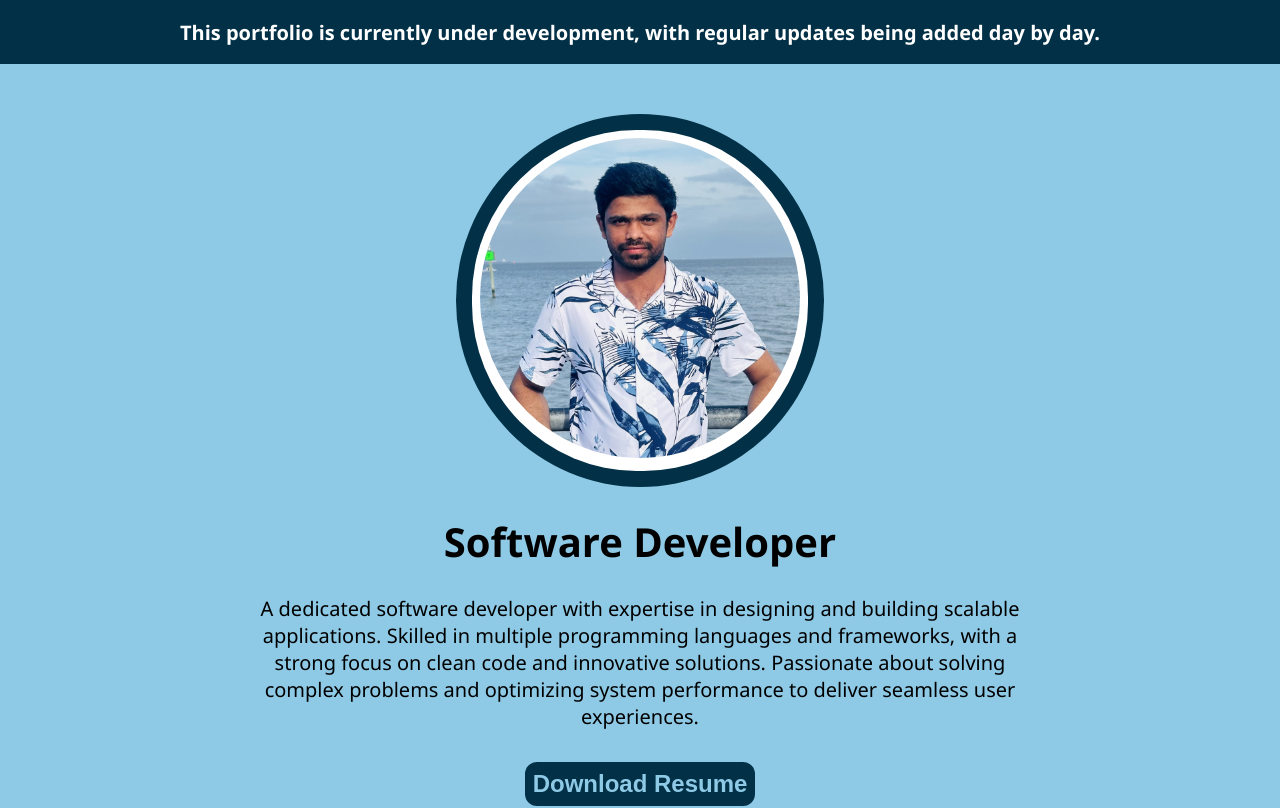
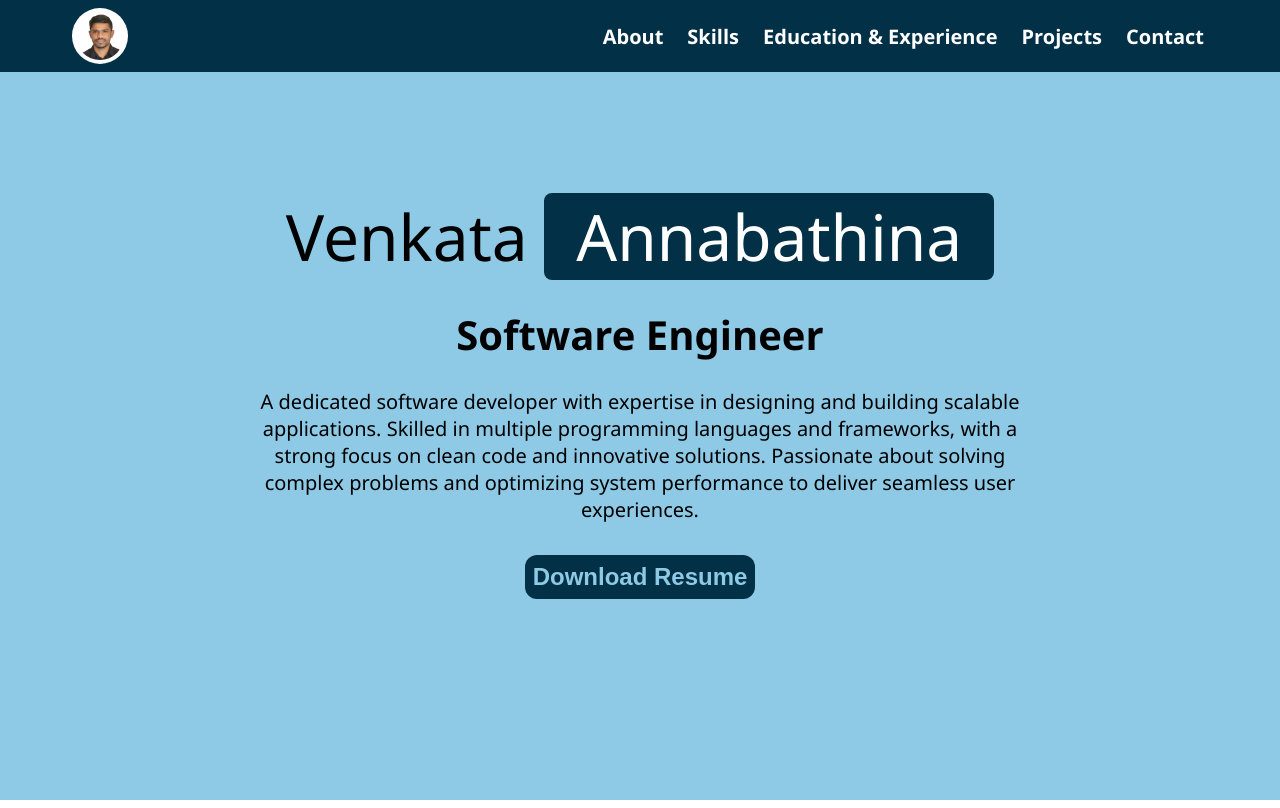
Before and after one commit to 143prudhvi/portfolio, a React (Vite) app: page / in a window 1280 px wide. Shown: the top 808 px of the page. Built offline with nearby package versions, Linux system fonts and the light colour scheme.

Commit message:
Menu Bar Added

```diff
--- a/src/App.jsx
+++ b/src/App.jsx
@@ -1,17 +1,30 @@
+import { useRef } from 'react'
 import './App.scss'
 import EducationComponent from './components/education-component/education-component'
 import IntroComponent from './components/intro-component/intro-component'
+import Navbar from './components/navbar-component/navbar-component'
 import ProjectsComponent from './components/projects-component/projects-component'
 import SkillsComponents from './components/skills-component/skills-component'
 
 function App() {
 
+  const aboutRef = useRef(null);
+  const skillsRef = useRef(null);
+  const eduRef = useRef(null);
+  const projectRef = useRef(null);
+  const contactRef = useRef(null);
+
+  const scrollToSection = (ref) => {
+    ref.current.scrollIntoView({ behavior: 'smooth' });
+  };
+
   return (
     <>
-      <IntroComponent />
-      <SkillsComponents />
-      <EducationComponent />
-      <ProjectsComponent />
+      <Navbar aboutRef={aboutRef} skillsRef={skillsRef} eduRef={eduRef} projectRef={projectRef} contactRef={contactRef} onClickHandler={scrollToSection} />
+      <IntroComponent aboutRef={aboutRef} />
+      <SkillsComponents skillsRef={skillsRef} />
+      <EducationComponent eduRef={eduRef} />
+      <ProjectsComponent projectRef={projectRef} />
     </>
   )
 }
--- a/src/App.scss
+++ b/src/App.scss
@@ -1,6 +1,6 @@
 .section-title{
     margin-top: 0;
-    padding-top: 48px;
+    padding-top: 72px;
     text-align: center;
     position: relative;
 }
--- a/src/components/education-component/education-component.jsx
+++ b/src/components/education-component/education-component.jsx
@@ -3,9 +3,9 @@ import MGRLogo from './../../assets/Images/mgr.png'
 import WichitaLogo from './../../assets/Images/wichitastate.png'
 
 
-const EducationComponent = () => {
+const EducationComponent = ({eduRef}) => {
     return(
-        <div className='education'>
+        <div className='education' ref={eduRef}>
             <h1 className='section-title'>
                 <span className='education-legend'></span>Education
                 <span className='experience-legend'></span> & Experience
--- a/src/components/intro-component/intro-component.jsx
+++ b/src/components/intro-component/intro-component.jsx
@@ -1,17 +1,29 @@
 import './intro-component.scss'
-import React from 'react'
-import Logo from './../../assets/Images/ProfilePic.jpg'
-const IntroComponent = () => {
+import React, { useEffect, useState } from 'react'
+const IntroComponent = ({aboutRef}) => {
+
+    const [role, setRole] = useState("Software Developer");
+
+    useEffect(() => {
+        const intervalId = setInterval(() => {
+            setRole(() => {
+                if(role == "Data Analyst"){
+                    return "Software Engineer";
+                }
+                else{
+                    return "Data Analyst";
+                }
+            })
+        }, 3000)
+
+        return () => clearInterval(intervalId);
+    })
+
     return (
-        <div>
-            <div className='status-bar'>This portfolio is currently under development, with regular updates being added day by day.</div>
+        <div ref={aboutRef}>
             <div className='intro'>
-                <div className='profile-pic-outer-ring'>
-                    <div className='profile-pic-inner-ring'>
-                        <img src={Logo} />
-                    </div>
-                </div>
-                <h1>Software Developer</h1>
+                <div className='name'>Venkata <span className='last-name'>Annabathina</span></div>
+                <h1 className='role'>{role}</h1>
                 <span className='description'>A dedicated software developer with expertise in designing and building scalable applications.
                     Skilled in multiple programming languages and frameworks, with a strong focus on clean code and innovative solutions.
                     Passionate about solving complex problems and optimizing system performance to deliver seamless user experiences.
--- a/src/components/intro-component/intro-component.scss
+++ b/src/components/intro-component/intro-component.scss
@@ -9,24 +9,6 @@
     align-items: center;  // Center vertically
     flex-direction: column;
     min-height: 540px;
-
-    .profile-pic-outer-ring{
-        background-color: $secondary-color;
-        padding: 16px;
-        border-radius: 50%;
-
-        .profile-pic-inner-ring{
-            background-color: white;
-            padding: 8px;
-            border-radius: 49%;
-
-            img{
-                width: 320px;
-                border-radius: 50%;
-                object-fit: contain;
-            }
-        }
-    }
 
     h1{
         font-size: 40px;
@@ -59,6 +41,17 @@
 
 }
 
+.name{
+    font-size: 64px;
+}
+
+.last-name{
+    background-color: $secondary-color;
+    color: $tertiary-color;
+    padding: 0 32px;
+    border-radius: 8px;
+}
+
 .status-bar{
     position:sticky;
     top: 0;
@@ -74,17 +67,33 @@
     padding: 4px 16px;
 }
 
-@media (max-width: $xs-width), (max-height: 767px) {
+@media (max-width: $m-width){
+    .name{
+        font-size: 48px;
+    }
+
     .intro{
-        .profile-pic-outer-ring{
-
-            .profile-pic-inner-ring{
-                img{
-                    width: 240px;
-                }
-            }
+        h1{
+            font-size: 32px;
         }
 
+        .description{
+            width: 80%;
+            font-size: 16px;
+        }
+    }
+}
+
+@media (max-width: $xs-width) {
+    .name{
+        font-size: 32px;
+    }
+
+    .last-name{
+        padding: 0 8px;
+    }
+
+    .intro{
         h1{
             font-size: 24px;
         }
@@ -92,9 +101,6 @@
         .description{
             width: 80%;
             font-size: 16px;
-            font-weight: 100;
-            text-align: center;
-            margin-bottom: 24px;
         }
     }
 
--- /dev/null
+++ b/src/components/navbar-component/navbar-component.jsx
@@ -0,0 +1,30 @@
+import './navbar-component.scss';
+import Logo from './../../assets/Images/ProfilePic.jpg';
+import { FontAwesomeIcon } from '@fortawesome/react-fontawesome';
+import { faBars } from '@fortawesome/free-solid-svg-icons';
+
+
+const Navbar = ({aboutRef, skillsRef, eduRef, projectRef, contactRef, onClickHandler}) => {
+    return(
+        <div className='navbar'>
+            <div className='navbar-container'>
+
+                <div className='profile-pic-ring'>
+                    <img src={Logo} />
+                </div>
+                <div className='menu-icon'>
+                    <FontAwesomeIcon icon={faBars} />
+                </div>
+                <div className='menu'>
+                    <div className='menu-item' onClick={() => onClickHandler(aboutRef)}>About</div>
+                    <div className='menu-item' onClick={() => onClickHandler(skillsRef)}>Skills</div>
+                    <div className='menu-item' onClick={() => onClickHandler(eduRef)}>Education & Experience</div>
+                    <div className='menu-item' onClick={() => onClickHandler(projectRef)}>Projects</div>
+                    <div className='menu-item' onClick={() => onClickHandler(contactRef)}>Contact</div>
+                </div>
+            </div>
+        </div>
+    )
+}
+
+export default Navbar;
--- /dev/null
+++ b/src/components/navbar-component/navbar-component.scss
@@ -0,0 +1,69 @@
+@import './../../index.scss';
+
+.navbar{
+    position: fixed;
+    top: 0;
+    left: 0;
+    min-height: 72px;
+    background-color: $secondary-color;
+    z-index: 10;
+    width: 100%;
+    color: white;
+}
+
+.navbar-container{
+    max-width: 1200px;
+    margin: 8px auto;
+    display: flex;
+    justify-content: space-between;
+    align-items: center;
+}
+
+.profile-pic-ring{
+    background-color: white;
+    padding: 4px;
+    border-radius: 50%;
+    display: inline-block;
+    height: 56px;
+    margin-left: 32px;
+
+
+    img{
+        width: 48px;
+        border-radius: 50%;
+        object-fit: contain;
+    }
+}
+
+.menu{
+    margin-right: 24px;
+}
+
+.menu-item{
+    display: inline-block;
+    padding: 0 12px;
+    font-size: 20px;
+    font-family: 'Segoe UI';
+    cursor: pointer;
+    font-weight: 700;
+
+    &:hover{
+        color: $primary-color;
+    }
+}
+
+.menu-icon{
+    display: none;
+    margin: 0 24px;
+    font-size: 32px;
+}
+
+@media (max-width: $s-width){
+    .menu-icon{
+        display: block;
+    }
+
+    .menu{
+        display: none;
+    }
+}
--- a/src/components/projects-component/projects-component.jsx
+++ b/src/components/projects-component/projects-component.jsx
@@ -1,8 +1,8 @@
 import './projects-component.scss';
 
-const ProjectsComponent = () => {
+const ProjectsComponent = ({projectRef}) => {
     return (
-        <div className='projects'>
+        <div className='projects' ref={projectRef}>
             <h1 className='section-title'>Projects</h1>
         </div>
     )
--- a/src/components/skill-component/skill-component.scss
+++ b/src/components/skill-component/skill-component.scss
@@ -38,19 +38,19 @@
     font-style: italic;
 }
 
-.skill-bar {
-    background-color: $primary-color; /* Background color of the bar */
-    width: 100%; /* Full width */
-    height: 8px; /* Height of the bar */
-    overflow: hidden; /* Hide overflow */
-    margin: 4px 0;
-}
+// .skill-bar {
+//     background-color: $primary-color; /* Background color of the bar */
+//     width: 100%; /* Full width */
+//     height: 8px; /* Height of the bar */
+//     overflow: hidden; /* Hide overflow */
+//     margin: 4px 0;
+// }
 
-.skill-bar-fill {
-    background-color: $secondary-color; /* Fill color of the bar */
-    height: 100%; /* Fill should take full height */
-    transition: width 0.3s ease; /* Smooth transition for width change */
-}
+// .skill-bar-fill {
+//     background-color: $secondary-color; /* Fill color of the bar */
+//     height: 100%; /* Fill should take full height */
+//     transition: width 0.3s ease; /* Smooth transition for width change */
+// }
 
 @media (max-width: $l-width){
     .skills{
--- a/src/components/skills-component/skills-component.jsx
+++ b/src/components/skills-component/skills-component.jsx
@@ -3,7 +3,7 @@ import './skills-component.scss';
 import { faDatabase, faLeaf, faPepperHot, faTerminal, faUserGear } from '@fortawesome/free-solid-svg-icons';
 import { faPython, faJava, faJs, faEnvira, faReact, faAngular, faAws, faDocker, faGithub, faHtml5, faCss3, faSass } from '@fortawesome/free-brands-svg-icons';
 
-const SkillsComponents = () => {
+const SkillsComponents = ({skillsRef}) => {
 
     const skills = {
         "Programming" : [
@@ -112,7 +112,7 @@ const SkillsComponents = () => {
     }
 
     return (
-        <div id='skills' className='skills'>
+        <div ref={skillsRef} id='skills' className='skills'>
             <h1 className='section-title'>Technical Skills</h1>
             {
                 Object.keys(skills).map((key) => {
```
Also changed, not shown: src/assets/Images/ProfilePic.jpg.
